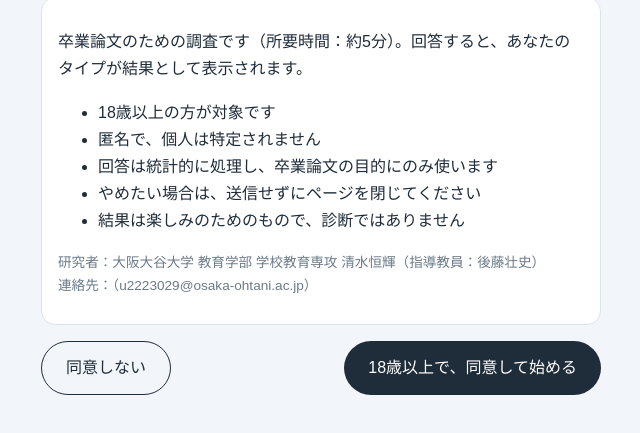
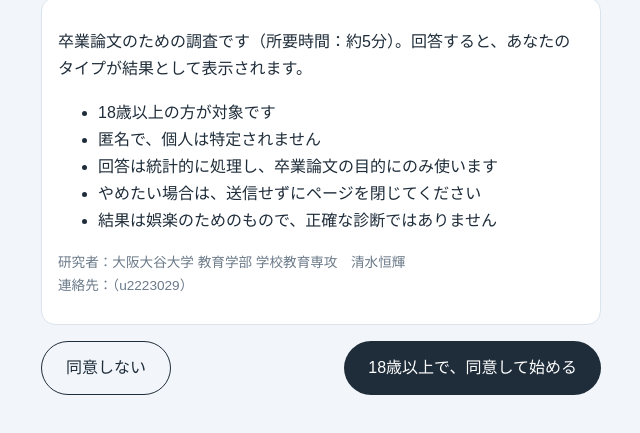
Before and after one commit to shgame07/Prospective-Parenting-Self-Efficacy, a plain HTML site: page index.html in a window 1280 px wide. Shown: the part 77-510 px from the top of the page, without its empty margins (319-959 px from the left). Drawn offline with Linux system fonts and the light colour scheme.

Commit message:
Update index.html

```diff
--- a/index.html
+++ b/index.html
@@ -22,7 +22,7 @@ button.s{background:none;color:var(--ink);border:1.5px solid var(--ink)}
 </style></head><body><main id="app"></main>
 <script>
 const GAS='https://script.google.com/macros/s/AKfycbyE3PPTDVMWiNXchG3oeKo1YnVaZqExPlZOOn086HKxHcymNn-nm1gBIMuuEA7KCTltyw/exec';
-const CONTACT='（u2223029@osaka-ohtani.ac.jp）';
+const CONTACT='（u2223029）';
 const LABS=['まったくそう思わない','そう思わない','あまりそう思わない','ややそう思う','そう思う','非常にそう思う'];
 const LG=`<div class="lg">${LABS.map((t,i)=>`<span>${i+1} ${t}</span>`).join('')}</div>`;
 const CAP=(k,j)=>{const v=(s.r[k]||[])[j];return v?`${v} ${LABS[v-1]}`:'1〜6から選んでください'};
@@ -59,7 +59,7 @@ function pages(){
  {h:grid('bir','子どもを持つことについて',P)+q('nin',P?'今後さらに持ちたい子どもの人数':'希望する子どもの人数',P?NINP:NINF)+q('jiki',P?'今後さらに子どもを持つとしたら、その時期':R==='S'?'社会人になってから、最初の子どもを持ちたい時期':'今から、最初の子どもを持ちたい時期',P?JIP:JIF),ok:()=>gr('bir')()&&ks(['nin','jiki'])()}];
 }
 document.addEventListener('change',e=>{const n=e.target.name;if(n.startsWith('g:')){const[,k,j]=n.split(':');(s.r[k]=s.r[k]||[])[+j]=+e.target.value;const c=$(`cap:${k}:${j}`);if(c)c.textContent=CAP(k,+j)}else s.a[n]=e.target.value});
-function intro(){$('app').innerHTML=`<h1>子どもとのかかわりタイプ診断</h1><div class="c"><p>卒業論文のための調査です（所要時間：約5分）。回答すると、あなたのタイプが結果として表示されます。</p><ul><li>18歳以上の方が対象です</li><li>匿名で、個人は特定されません</li><li>回答は統計的に処理し、卒業論文の目的にのみ使います</li><li>やめたい場合は、送信せずにページを閉じてください</li><li>結果は楽しみのためのもので、診断ではありません</li></ul><p class="m">研究者：大阪大谷大学 教育学部 学校教育専攻 清水恒輝（指導教員：後藤壮史）<br>連絡先：${CONTACT}</p></div><div class="nav"><button class="s" onclick="no()">同意しない</button><button onclick="s.p=0;show()">18歳以上で、同意して始める</button></div>`}
+function intro(){$('app').innerHTML=`<h1>子どもとのかかわりタイプ診断</h1><div class="c"><p>卒業論文のための調査です（所要時間：約5分）。回答すると、あなたのタイプが結果として表示されます。</p><ul><li>18歳以上の方が対象です</li><li>匿名で、個人は特定されません</li><li>回答は統計的に処理し、卒業論文の目的にのみ使います</li><li>やめたい場合は、送信せずにページを閉じてください</li><li>結果は娯楽のためのもので、正確な診断ではありません</li></ul><p class="m">研究者：大阪大谷大学 教育学部 学校教育専攻　清水恒輝<br>連絡先：${CONTACT}</p></div><div class="nav"><button class="s" onclick="no()">同意しない</button><button onclick="s.p=0;show()">18歳以上で、同意して始める</button></div>`}
 const no=()=>{$('app').innerHTML='<h1>ご協力ありがとうございました</h1><p>回答は送信されていません。このページは閉じて大丈夫です。</p>'};
 function show(){const L=pages();$('app').innerHTML=`<div class="bar"><i style="width:${(s.p+1)/(L.length+1)*100}%"></i></div>${L[s.p].h}<div class="err" id="er"></div><div class="nav"><button class="s" onclick="go(-1)">戻る</button><button onclick="go(1)">${s.p===L.length-1?'送信して結果を見る':'次へ'}</button></div>`;scrollTo(0,0)}
 function go(d){const L=pages();if(d>0&&!L[s.p].ok()){$('er').textContent='答えていない項目があります。';return}s.p+=d;if(s.p<0)intro();else if(s.p>=L.length)fin();else show()}
@@ -78,7 +78,7 @@ function card(sc){
  const lab=AX.map((x,i)=>{const[X,Y]=pt(i,7.2),c=Math.cos((-90+i*72)*Math.PI/180);return`<text x="${X.toFixed(1)}" y="${(Y+4).toFixed(1)}" font-size="13" text-anchor="${Math.abs(c)<.3?'middle':c>0?'start':'end'}" fill="#1f2d3a">${x[4]}</text>`}).join('');
  const mine=sc.map((v,i)=>pt(i,Math.max(1,v)).map(n=>n.toFixed(1)).join(',')).join(' ');
  return`<svg id="card" xmlns="http://www.w3.org/2000/svg" viewBox="0 0 400 450" width="400" height="450" font-family="sans-serif"><rect width="400" height="450" fill="#fff"/><text x="200" y="38" font-size="13" text-anchor="middle" fill="#6b7a89">あなたのタイプ</text><text x="200" y="74" font-size="22" font-weight="700" text-anchor="middle" fill="#1f2d3a">${nameOf(KEY)}</text>${[2,3,4,5,6].map(v=>`<polygon points="${poly(v)}" fill="none" stroke="#c9d6e2"/>`).join('')}<polygon points="${mine}" fill="#f0b429" fill-opacity=".55" stroke="#d99a10" stroke-width="2.5"/>${lab}<text x="200" y="436" font-size="11" text-anchor="middle" fill="#6b7a89">子どもとのかかわりタイプ診断</text></svg>`}
-function result(sc){$('app').innerHTML=`<h1>あなたの結果</h1>${card(sc)}<p id="share" class="m">${GAS?'回答を送信しています…':'（テスト表示：まだ保存されていません）'}</p><div class="c">${AX.map((x,i)=>`<p><b>${x[0]}</b><br>${sc[i]>=4?x[5]:x[6]}</p>`).join('')}</div><div class="nav"><button onclick="savePng()">画像で保存する</button></div><p class="m">この結果は楽しみのためのもので、診断ではありません。ご協力ありがとうございました。</p>`;scrollTo(0,0)}
+function result(sc){$('app').innerHTML=`<h1>あなたの結果</h1>${card(sc)}<p id="share" class="m">${GAS?'回答を送信しています…':'（テスト表示：まだ保存されていません）'}</p><div class="c">${AX.map((x,i)=>`<p><b>${x[0]}</b><br>${sc[i]>=4?x[5]:x[6]}</p>`).join('')}</div><div class="nav"><button onclick="savePng()">画像で保存する</button></div><p class="m">この結果は娯楽のためのもので、正確な診断ではありません。ご協力ありがとうございました。</p>`;scrollTo(0,0)}
 async function send(){
  if(!GAS)return;const el=$('share');
  try{const j=await(await fetch(GAS,{method:'POST',body:JSON.stringify(payload)})).json();if(!j.ok)throw 0;
```
